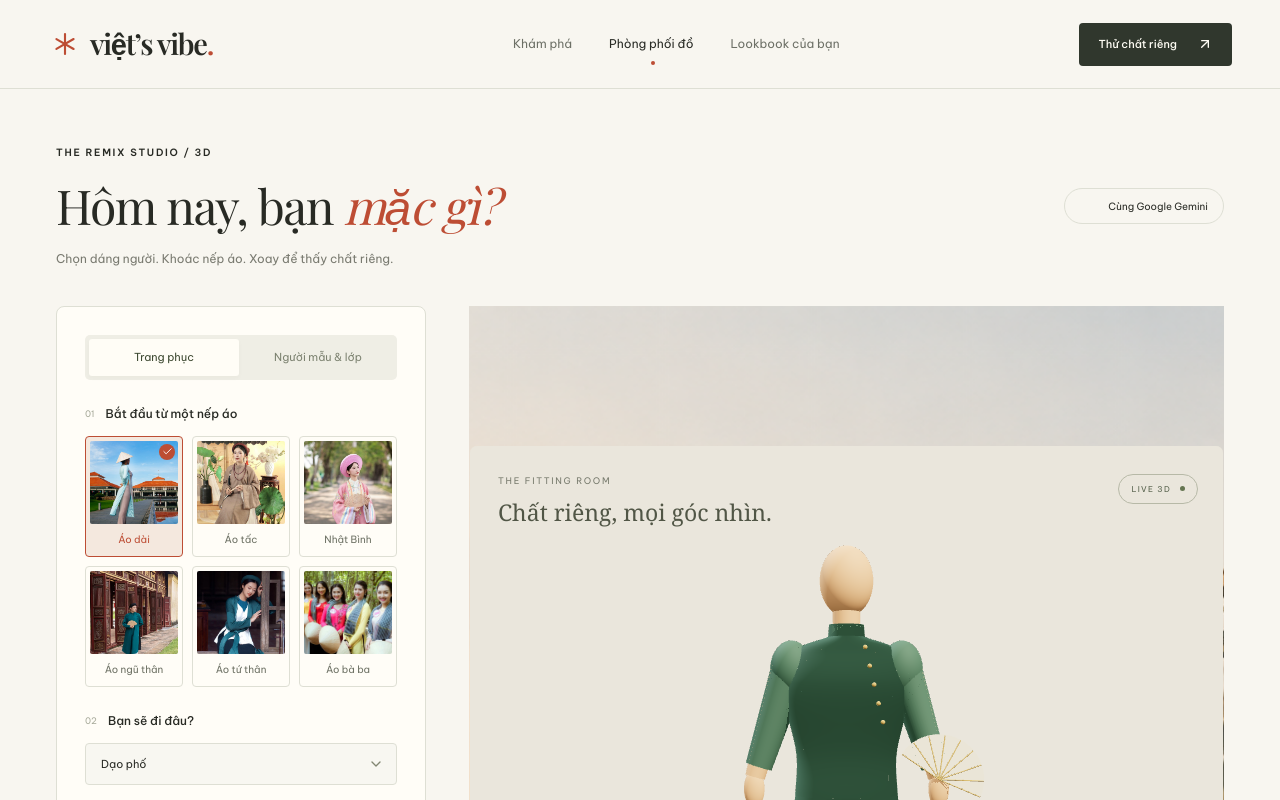
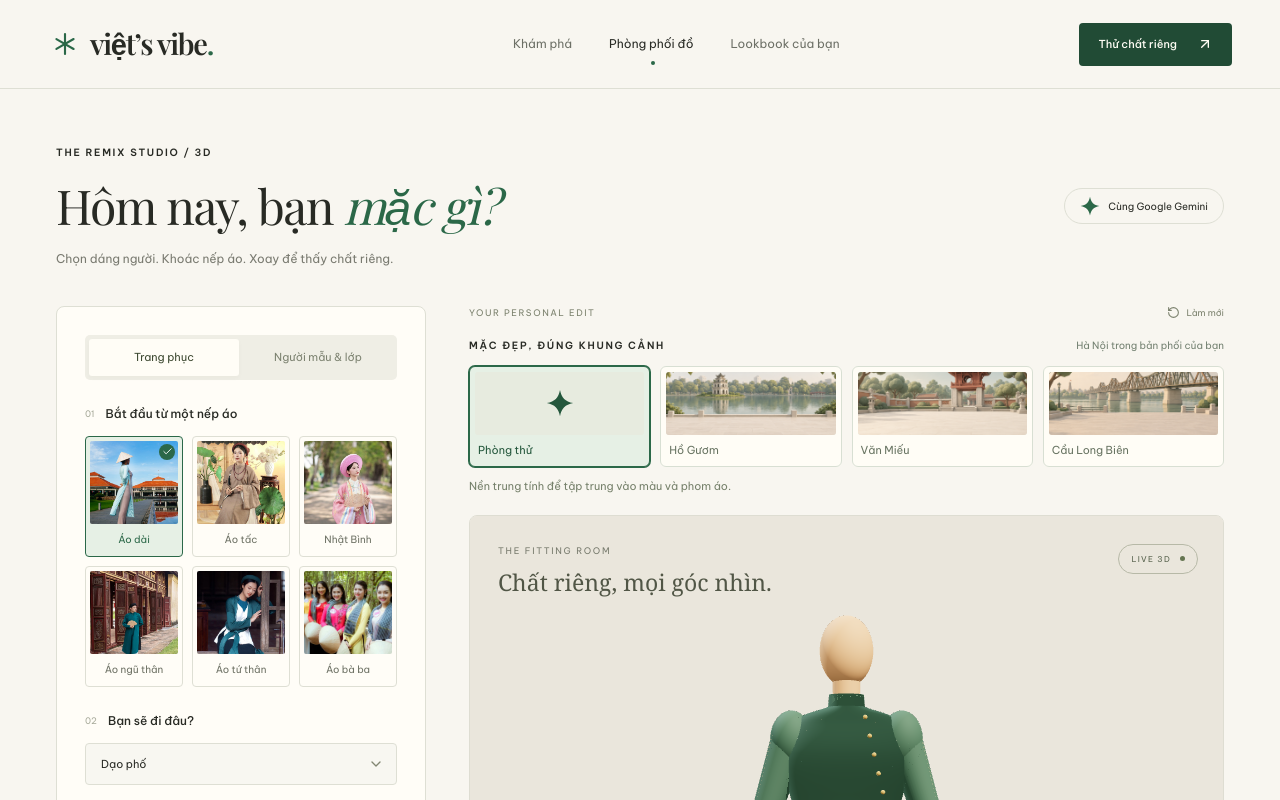
Before and after one commit to Vinh-Duy/AI_ARENA, a Next.js app in the folder viets-vibe/: page /mix-match in a window 1280 px wide. Shown: the top 800 px of the page. Built offline with nearby package versions, Linux system fonts and the light colour scheme.

Commit message:
style: refine studio and backdrop presentation

```diff
--- a/viets-vibe/app/globals.css
+++ b/viets-vibe/app/globals.css
@@ -1,9 +1,172 @@
 @import "tailwindcss";
+.backdrop-picker {
+  margin-bottom: 18px;
+}
+.backdrop-heading {
+  display: flex;
+  justify-content: space-between;
+  align-items: center;
+  gap: 12px;
+  margin-bottom: 12px;
+}
+.backdrop-heading > span:last-child {
+  font-size: 10px;
+  color: #738171;
+}
+.backdrop-options {
+  display: grid;
+  grid-template-columns: repeat(4, minmax(0, 1fr));
+  gap: 10px;
+}
+.backdrop-options button {
+  text-align: left;
+  padding: 5px;
+  border: 1px solid #d8dfd3;
+  background: #fffdf6;
+  border-radius: 6px;
+  color: #687462;
+}
+.backdrop-options button[aria-pressed="true"] {
+  border-color: #2b6848;
+  background: #e6f0e5;
+  color: #24573c;
+  box-shadow: 0 0 0 1px #2b6848;
+}
+.backdrop-thumb {
+  position: relative;
+  height: 63px;
+  display: grid;
+  place-items: center;
+  overflow: hidden;
+  background: #e7ebdf;
+  border-radius: 3px;
+}
+.backdrop-options button > span:last-child {
+  display: block;
+  font-size: 11px;
+  margin: 7px 3px 3px;
+}
+.backdrop-picker > p {
+  margin-top: 10px;
+  font-size: 11px;
+  line-height: 1.8;
+  color: #76816b;
+}
+.on-location .stage-heading {
+  padding: 12px 16px;
+  background: #fafaf0ed;
+  border-radius: 5px;
+}
+.on-location .stage-badge,
+.on-location .stage-hint {
+  background: #fafaf0ec;
+}
+.on-location .stage-hint {
+  bottom: 0;
+  padding: 7px;
+}
+.on-location .stage-watermark {
+  color: #ffffffaa;
+}
+.reference-note a {
+  text-decoration: underline;
+  text-underline-offset: 3px;
+}
+.stylist-goal {
+  display: flex;
+  flex-direction: column;
+  gap: 8px;
+  font-size: 12px;
+  color: #365c42;
+  margin: 20px 0;
+}
+.stylist-goal textarea {
+  resize: vertical;
+  width: 100%;
+  min-height: 85px;
+  padding: 12px;
+  background: #f4f7ef;
+  border: 1px solid #d3dfcd;
+  border-radius: 5px;
+  font: inherit;
+  font-size: 11px;
+  line-height: 1.8;
+  color: #36472f;
+}
+.stylist-proposal {
+  margin-top: 22px;
+  padding: 25px;
+  background: #eaf1e5;
+  border: 1px solid #cbdcc4;
+  border-radius: 7px;
+}
+.stylist-proposal .eyebrow {
+  color: #39734f;
+}
+.stylist-proposal h2 {
+  margin: 12px 0;
+  font-size: 32px;
+  color: #254c34;
+}
+.stylist-proposal p {
+  font-size: 12px;
+  line-height: 1.9;
+  margin-bottom: 12px;
+  color: #56674d;
+}
+.proposal-palette {
+  display: flex;
+  margin: 16px 0 12px;
+}
+.proposal-palette i {
+  height: 35px;
+  width: 45px;
+  border: 1px solid #ffffff70;
+}
+.proposal-palette i:first-child {
+  border-radius: 5px 0 0 5px;
+}
+.proposal-palette i:last-child {
+  border-radius: 0 5px 5px 0;
+}
+.proposal-summary {
+  font-weight: 500;
+}
+@media (max-width: 700px) {
+  .studio-layout > .studio-result > .backdrop-picker {
+    order: -4;
+    width: 100%;
+  }
+  .backdrop-heading {
+    align-items: flex-start;
+    flex-direction: column;
+    gap: 5px;
+  }
+  .backdrop-options {
+    gap: 6px;
+  }
+  .backdrop-thumb {
+    height: 48px;
+  }
+  .backdrop-options button > span:last-child {
+    font-size: 9px;
+  }
+  .on-location .stage-heading {
+    padding: 0;
+    background: transparent;
+  }
+  .stylist-proposal {
+    padding: 20px;
+  }
+  .stylist-proposal h2 {
+    font-size: 28px;
+  }
+}
 :root {
   --background: #f8f6f0;
   --foreground: #282a24;
   --muted: #797a70;
-  --orange: #bd4d34;
+  --accent: #2b6848;
   --line: #dedfd4;
   --sage: #e9ece2;
 }
@@ -73,11 +236,11 @@ em {
   font-weight: 400;
 }
 ::selection {
-  background: #d9b4a3;
+  background: #c9dfcc;
   color: #26271f;
 }
 :focus-visible {
-  outline: 2px solid var(--orange);
+  outline: 2px solid var(--accent);
   outline-offset: 5px;
 }
 img {
@@ -128,7 +291,7 @@ svg {
 }
 .brand-mark,
 .brand-dot {
-  color: var(--orange);
+  color: var(--accent);
 }
 .desktop-nav {
   display: flex;
@@ -155,7 +318,7 @@ svg {
   width: 4px;
   height: 4px;
   border-radius: 50%;
-  background: var(--orange);
+  background: var(--accent);
 }
 .button {
   display: inline-flex;
@@ -182,19 +345,19 @@ svg {
 .button:hover svg {
   transform: translate(2px, -2px);
 }
-.button-orange {
-  background: var(--orange);
+.button-primary {
+  background: var(--accent);
   color: #fff8ee;
 }
-.button-orange:hover {
-  background: #a93e2a;
+.button-primary:hover {
+  background: #205338;
 }
 .button-dark {
-  background: #30372d;
+  background: #214b35;
   color: #fffdf5;
 }
 .button-dark:hover {
-  background: #464e3c;
+  background: #326448;
 }
 .button-outline {
   border: 1px solid #d6d8cc;
@@ -231,7 +394,7 @@ svg {
   font-weight: 500;
 }
 .text-link:hover {
-  color: var(--orange);
+  color: var(--accent);
 }
 .hero {
   display: grid;
@@ -248,8 +411,8 @@ svg {
   height: 6px;
   width: 6px;
   border-radius: 50%;
-  background: var(--orange);
-  box-shadow: 0 0 0 4px #bd4d3410;
+  background: var(--accent);
+  box-shadow: 0 0 0 4px #2b684810;
   margin-right: 5px;
 }
 .hero h1 {
@@ -260,7 +423,7 @@ svg {
   margin: 29px 0 23px;
 }
 .hero h1 em {
-  color: var(--orange);
+  color: var(--accent);
 }
 .title-spark {
   position: absolute;
@@ -303,9 +466,7 @@ svg {
 }
 .gemini-symbol {
   font-size: 24px;
-  background: linear-gradient(20deg, #547bba, #9278b1, #be5d62);
-  color: transparent;
-  background-clip: text;
+  color: var(--accent);
 }
 .tiny-divider {
   height: 13px;
@@ -631,7 +792,7 @@ svg {
 }
 .garment-card:hover .card-arrow,
 .saved-image:hover .card-arrow {
-  background: var(--orange);
+  background: var(--accent);
   transform: rotate(45deg);
 }
 .garment-title {
@@ -782,7 +943,7 @@ svg {
   padding-block: 102px 90px;
 }
 .manifesto > .eyebrow {
-  color: var(--orange);
+  color: var(--accent);
 }
 .manifesto h2 {
   font-size: clamp(36px, 4.1vw, 59px);
@@ -819,7 +980,7 @@ svg {
   font-size: 10px;
 }
 .closing {
-  background: #b94b33;
+  background: #286443;
   text-align: center;
   color: #fff0dd;
   padding: 58px 25px 52px;
@@ -899,7 +1060,7 @@ svg {
   margin: 11px 0;
 }
 .studio-heading h1 em {
-  color: var(--orange);
+  color: var(--accent);
 }
 .studio-heading p {
   font-size: 12px;
@@ -986,9 +1147,9 @@ svg {
   object-position: 40% 30%;
 }
 .garment-option.selected {
-  border-color: var(--orange);
-  background: #f4e8de;
-  color: var(--orange);
+  border-color: var(--accent);
+  background: #e6f0e5;
+  color: var(--accent);
 }
 .garment-option > i {
   position: absolute;
@@ -998,7 +1159,7 @@ svg {
   place-items: center;
   width: 16px;
   height: 16px;
-  background: var(--orange);
+  background: var(--accent);
   color: white;
   border-radius: 50%;
 }
@@ -1127,7 +1288,7 @@ svg {
   color: #6c7662;
 }
 .gemini-button:hover {
-  color: var(--orange);
+  color: var(--accent);
 }
 .result-topline {
   display: flex;
@@ -1504,7 +1665,7 @@ svg {
   margin: 25px 0;
 }
 .credits-page h1 em {
-  color: var(--orange);
+  color: var(--accent);
 }
 .credits-page > p,
 .credits-page article p {
@@ -1526,7 +1687,7 @@ svg {
 }
 .credits-page article a {
   font-size: 11px;
-  color: var(--orange);
+  color: var(--accent);
   text-decoration: underline;
   text-underline-offset: 5px;
 }
@@ -2564,7 +2725,7 @@ svg {
   display: flex;
   align-items: center;
   gap: 8px;
-  color: var(--orange);
+  color: var(--accent);
 }
 .collection-bottom {
   display: flex;
@@ -2593,7 +2754,7 @@ svg {
   gap: 4px;
 }
 .footer-links a:hover {
-  color: var(--orange);
+  color: var(--accent);
 }
 .library-page {
   padding-block: 65px 75px;
@@ -2614,7 +2775,7 @@ svg {
 }
 .library-intro h1 em,
 .about-intro h1 em {
-  color: var(--orange);
+  color: var(--accent);
 }
 .library-intro p,
 .about-intro > p {
@@ -2672,7 +2833,7 @@ svg {
   color: var(--foreground);
 }
 .search-box:focus-within {
-  outline: 2px solid var(--orange);
+  outline: 2px solid var(--accent);
   outline-offset: 3px;
 }
 .search-box button {
@@ -3000,7 +3161,7 @@ svg {
   text-align: center;
 }
 .error-page > svg {
-  color: var(--orange);
+  color: var(--accent);
   margin-bottom: 20px;
 }
 .error-page h1 {
@@ -3010,7 +3171,7 @@ svg {
   margin: 25px 0;
 }
 .error-page h1 em {
-  color: var(--orange);
+  color: var(--accent);
 }
 .error-page p {
   font-size: 13px;
@@ -3022,7 +3183,7 @@ svg {
   display: block;
   font-size: 40px;
   margin-bottom: 20px;
-  color: var(--orange);
+  color: var(--accent);
   animation: spin 8s linear infinite;
 }
 .backup-actions {
@@ -3134,12 +3295,12 @@ svg {
 }
 .undo-message button {
   background: transparent;
-  color: var(--orange);
+  color: var(--accent);
   text-decoration: underline;
   text-underline-offset: 3px;
 }
 .credits-page > p a {
-  color: var(--orange);
+  color: var(--accent);
   text-decoration: underline;
   text-underline-offset: 3px;
 }
@@ -3455,7 +3616,7 @@ svg {
 .height-control input {
   grid-column: 1 / -1;
   width: 100%;
-  accent-color: #b95035;
+  accent-color: #2b6848;
 }
 .skin-control {
   grid-column: 1 / -1;
```
